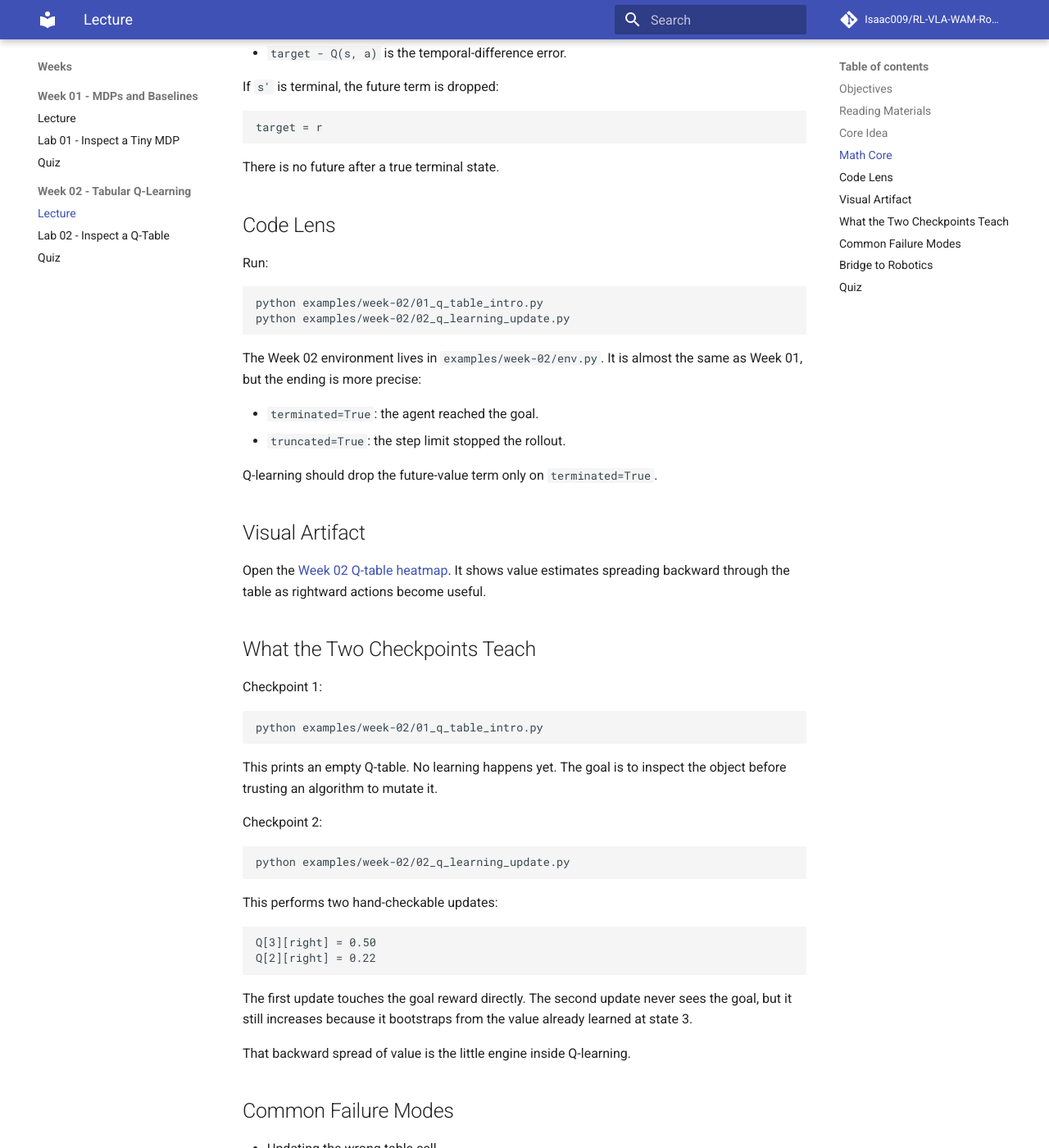
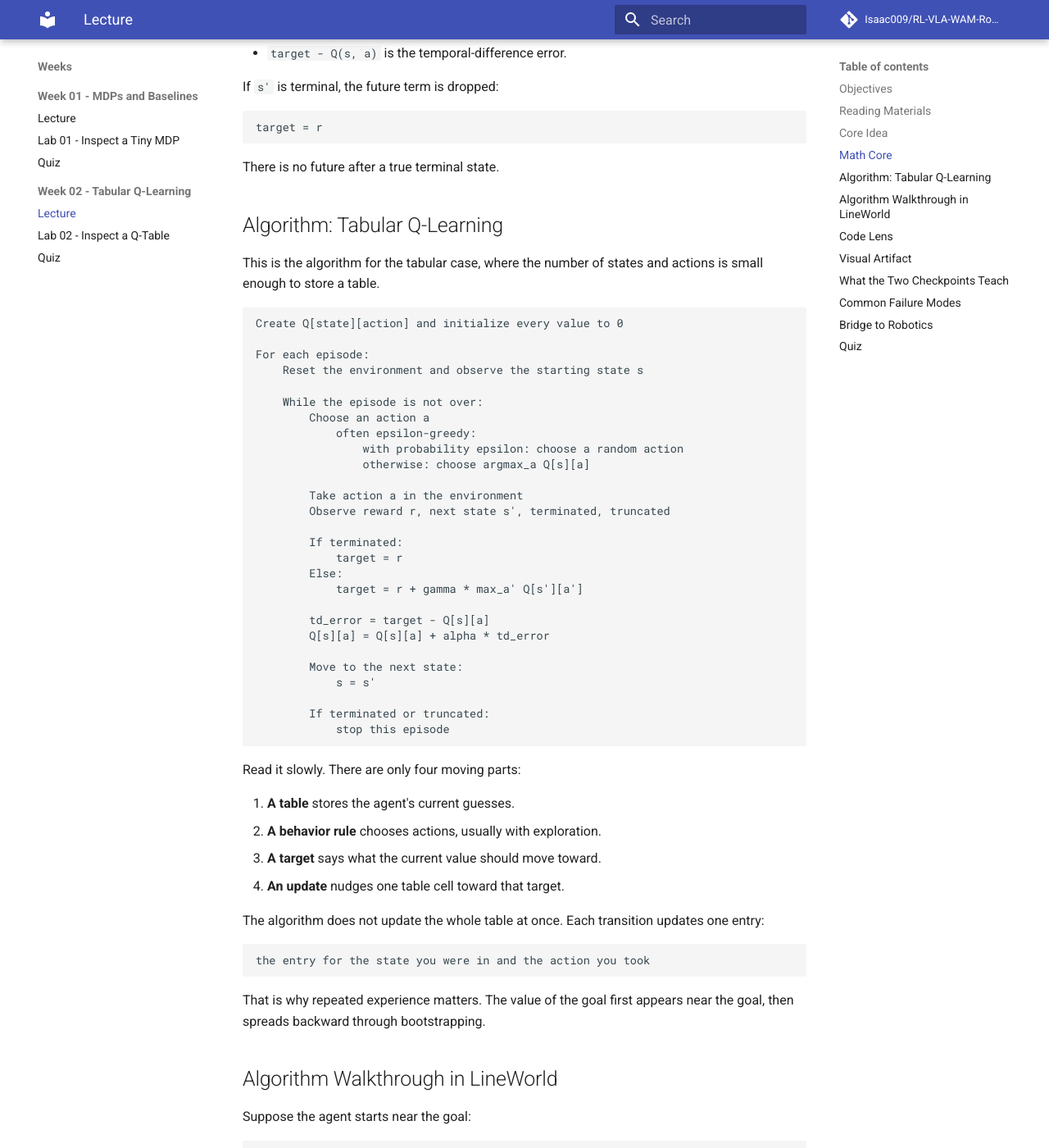
Before and after one commit to Isaac009/RL-VLA-WAM-Robot_learning-PhysicalAI, an MkDocs documentation site: the page built from docs/lectures/week-02.md, in a window 1280 px wide and 1400 px high, scrolled down 1928 px. Shown: the whole window at 82% size. Built offline with MkDocs 1.6.1 and Material for MkDocs 9.7.7, drawn with Linux system fonts in a browser that asks for light colours; comment, search, counter and statistics services are not loaded; some of the changed text lies outside the part shown.

Commit message:
Require in-lecture algorithm explanations

````diff
--- a/docs/changelog.md
+++ b/docs/changelog.md
@@ -2,6 +2,7 @@
 
 ## Unreleased
 
+- Require in-lecture algorithm writeups and add explicit Q-learning pseudocode.
 - Add Week 02 tabular Q-learning lecture, lab, quiz, and runnable examples.
 - Add required reading and quiz pattern, starting with Week 01.
 - Add first visual asset batch with reviewed Week 1-3 artifacts and Week 4-10
--- a/docs/lectures/week-02.md
+++ b/docs/lectures/week-02.md
@@ -90,6 +90,103 @@ target = r
 
 There is no future after a true terminal state.
 
+## Algorithm: Tabular Q-Learning
+
+This is the algorithm for the tabular case, where the number of states and
+actions is small enough to store a table.
+
+```text
+Create Q[state][action] and initialize every value to 0
+
+For each episode:
+    Reset the environment and observe the starting state s
+
+    While the episode is not over:
+        Choose an action a
+            often epsilon-greedy:
+                with probability epsilon: choose a random action
+                otherwise: choose argmax_a Q[s][a]
+
+        Take action a in the environment
+        Observe reward r, next state s', terminated, truncated
+
+        If terminated:
+            target = r
+        Else:
+            target = r + gamma * max_a' Q[s'][a']
+
+        td_error = target - Q[s][a]
+        Q[s][a] = Q[s][a] + alpha * td_error
+
+        Move to the next state:
+            s = s'
+
+        If terminated or truncated:
+            stop this episode
+```
+
+Read it slowly. There are only four moving parts:
+
+1. **A table** stores the agent's current guesses.
+2. **A behavior rule** chooses actions, usually with exploration.
+3. **A target** says what the current value should move toward.
+4. **An update** nudges one table cell toward that target.
+
+The algorithm does not update the whole table at once. Each transition updates
+one entry:
+
+```text
+the entry for the state you were in and the action you took
+```
+
+That is why repeated experience matters. The value of the goal first appears
+near the goal, then spreads backward through bootstrapping.
+
+## Algorithm Walkthrough in LineWorld
+
+Suppose the agent starts near the goal:
+
+```text
+state 3, action right -> state 4, reward +1.00, terminated=True
+```
+
+Because the next state is terminal:
+
+```text
+target = reward = 1.00
+```
+
+With `alpha = 0.5`, the update is:
+
+```text
+Q[3][right] <- 0.00 + 0.5 * (1.00 - 0.00)
+             = 0.50
+```
+
+Now one step farther back:
+
+```text
+state 2, action right -> state 3, reward -0.01, terminated=False
+```
+
+This state is not terminal, so the update uses the best known future value:
+
+```text
+target = -0.01 + 0.9 * max Q[3]
+       = -0.01 + 0.9 * 0.50
+       = 0.44
+```
+
+Then:
+
+```text
+Q[2][right] <- 0.00 + 0.5 * (0.44 - 0.00)
+             = 0.22
+```
+
+This is the first important "aha": even though the immediate reward was
+negative, the value increased because the future looked good.
+
 ## Code Lens
 
 Run:
````
Also changed, not shown: CHANGELOG.md (+1 -0 lines), CONTRIBUTING.md (+2 -0 lines), docs/instructor-rl.md (+3 -0 lines), docs/lesson-plan.md (+3 -0 lines).
